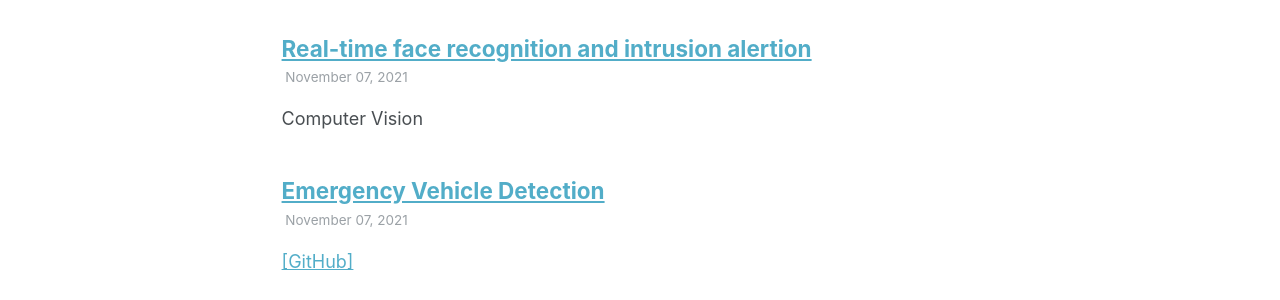
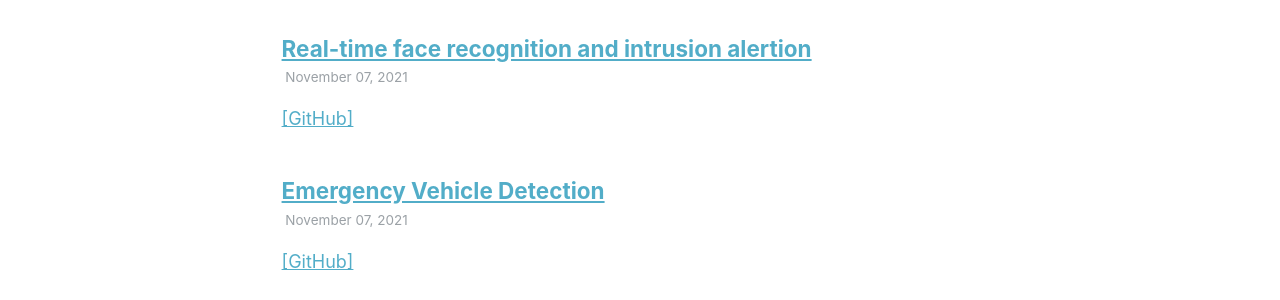
Before and after one commit to parasnaren/github-io-page, a Jekyll site: the page built from _pages/projects.html, in a window 1280 px wide and 1368 px high. Shown: the part 871-1171 px from the top of the window. Built offline with Jekyll 4.4.1, drawn with Linux system fonts in a browser that asks for light colours; some web fonts are replaced.

Commit message:
adhoc changes

```diff
--- a/_projects/face.md
+++ b/_projects/face.md
@@ -1,7 +1,7 @@
 ---
 title: "Real-time face recognition and intrusion alertion"
 collection: projects
-excerpt: "Computer Vision"
 ---
 
+
 [[GitHub]](https://github.com/parasnaren/Real-Time-Face-Recognition-and-Intrusion-Alert)
```
Also changed, not shown: _projects/emergency.md (+1 -0 lines), _projects/voice2image.md (+1 -0 lines).
